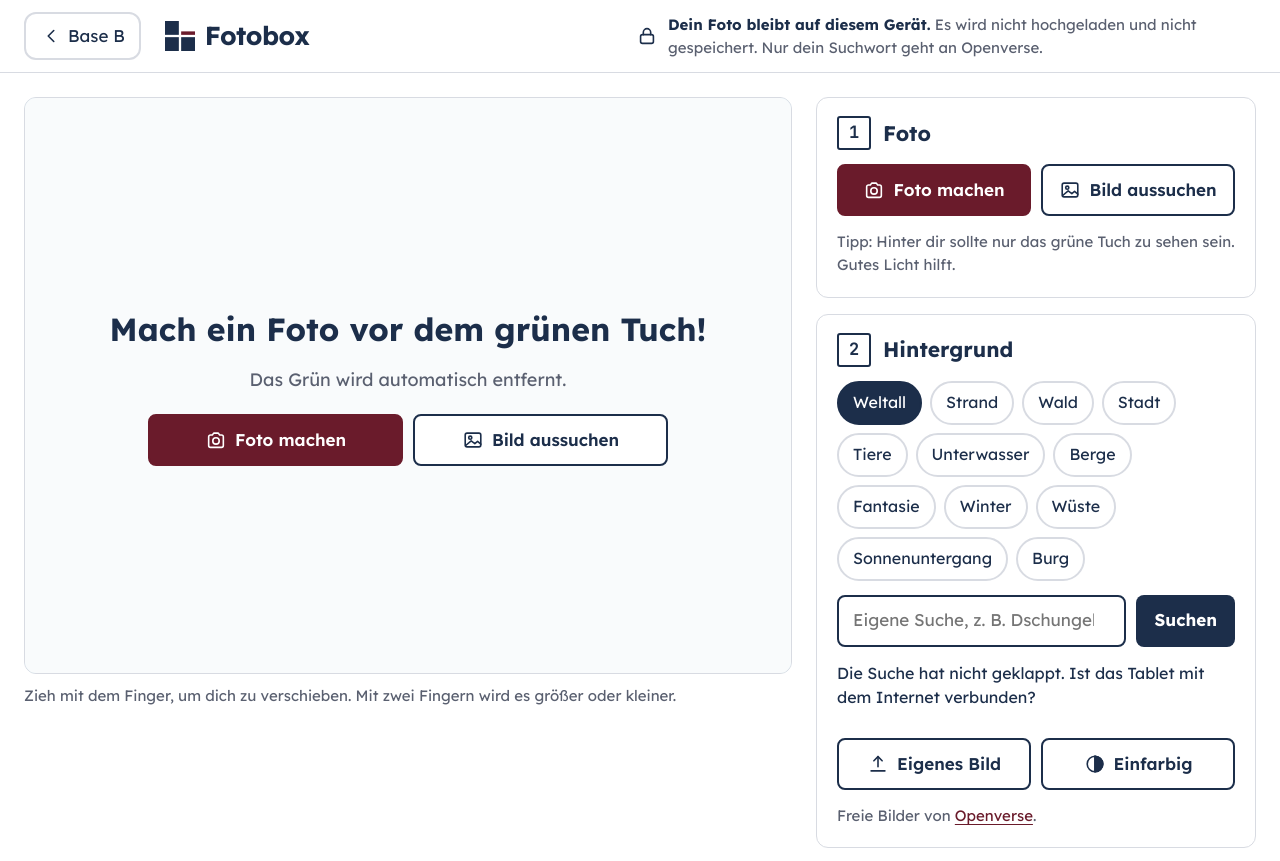
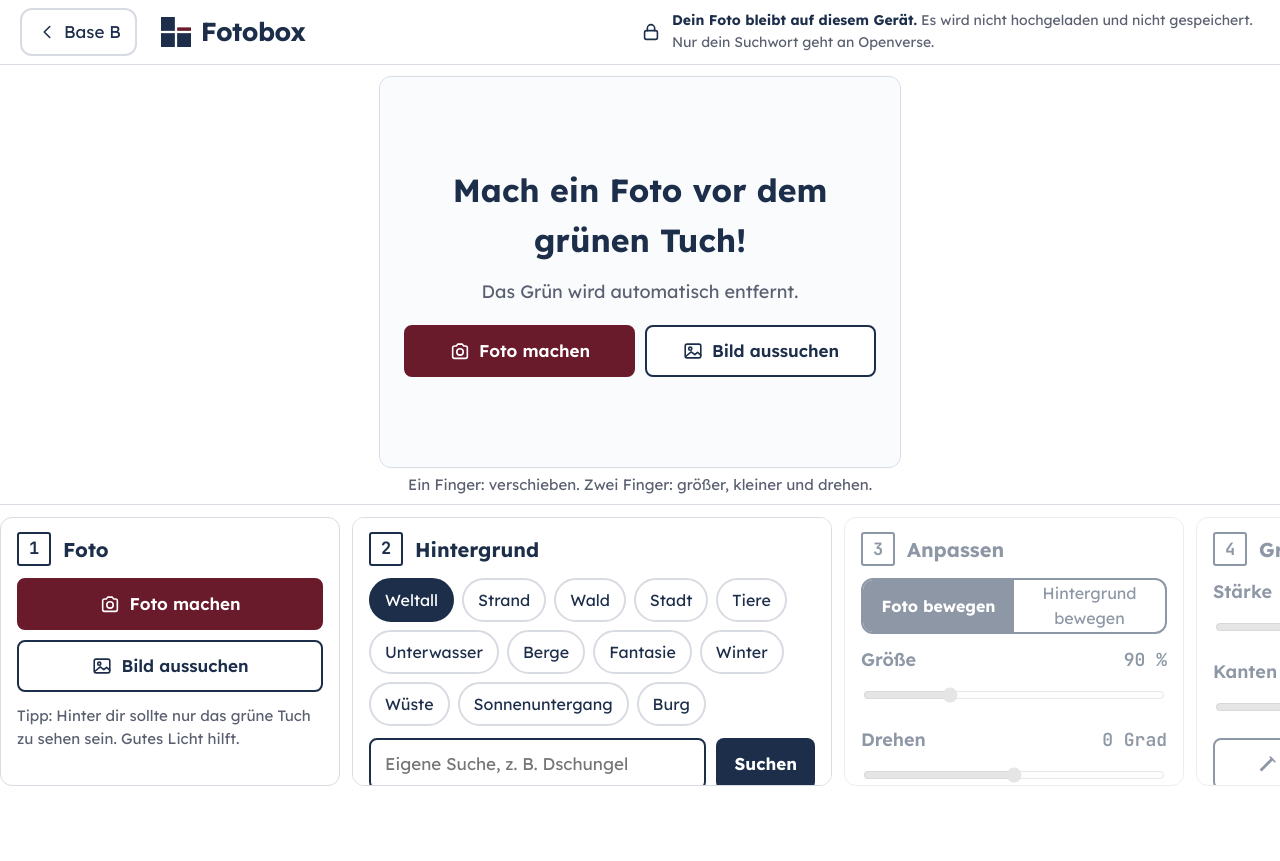
Before and after one commit to base-b2/base-b2.github.io, a plain HTML site: page werkzeuge/fotobox/index.html in a window 1280 px wide. Shown: the top 861 px of the page. After the commit the page ends 800 px from the top, so only its background shows below. Drawn offline with Linux system fonts and the light colour scheme; no server answers.

Commit message:
fotobox update

```diff
--- a/werkzeuge/fotobox/fotobox.css
+++ b/werkzeuge/fotobox/fotobox.css
@@ -1,8 +1,10 @@
 /* Base B | Fotobox (Tablet, Kinder 10-12) */
-body { font-size: 18px; }
+html, body { height: 100%; }
+body { font-size: 18px; display: flex; flex-direction: column; height: 100vh; height: 100dvh; min-height: 0; overflow: hidden; }
+#inhalt { flex: 1; min-height: 0; display: flex; flex-direction: column; }
 .fb-kopf {
   display: flex; align-items: center; gap: 12px 24px; flex-wrap: wrap;
-  padding: 12px 24px; border-bottom: 1px solid var(--bb-linie);
+  padding: 8px 20px; border-bottom: 1px solid var(--bb-linie); flex: none;
 }
 .fb-zurueck {
   min-height: 48px; display: inline-flex; align-items: center; gap: 6px; padding: 0 14px;
@@ -14,19 +16,29 @@ body { font-size: 18px; }
 .fb-marke-dunkel { display: none; }
 :root[data-theme="dunkel"] .fb-marke-hell { display: none; }
 :root[data-theme="dunkel"] .fb-marke-dunkel { display: block; }
-.fb-hinweis { margin: 0 0 0 auto; display: flex; align-items: center; gap: 10px; font-size: 15px; color: var(--bb-nebentext); max-width: 620px; }
+.fb-hinweis { margin: 0 0 0 auto; display: flex; align-items: center; gap: 10px; font-size: 14px; color: var(--bb-nebentext); max-width: 620px; }
 .fb-hinweis b { color: var(--bb-text); }
 .fb-hinweis svg { flex: none; width: 22px; height: 22px; color: var(--bb-text); }
 
-/* Aufbau: Vorschau links, Bedienfeld rechts */
-.fb-layout { display: grid; grid-template-columns: minmax(0, 1fr) minmax(360px, 440px); gap: 24px; padding: 24px; align-items: start; max-width: 1500px; margin: 0 auto; }
-.fb-vorschau { position: sticky; top: 16px; display: flex; flex-direction: column; gap: 10px; }
-.fb-panel { display: flex; flex-direction: column; gap: 16px; }
+/* Aufbau: Ergebnis fest oben, Funktionsleiste unten (waagrecht wischbar) */
+.fb-layout { flex: 1; min-height: 0; display: flex; flex-direction: column; }
+.fb-vorschau { flex: 1; min-height: 0; display: flex; flex-direction: column; gap: 6px; padding: 12px 20px 8px; }
+.fb-buehne-box { flex: 1; min-height: 0; position: relative; }
+.fb-buehne-box > .fb-buehne { position: absolute; left: 50%; top: 50%; transform: translate(-50%, -50%); }
+.fb-vorschau > p { flex: none; text-align: center; }
+.fb-panel {
+  flex: none; height: clamp(250px, 37dvh, 400px); display: flex; gap: 12px; padding: 12px 20px 14px;
+  overflow-x: auto; overflow-y: hidden; scroll-snap-type: x proximity; overscroll-behavior: contain;
+  border-top: 1px solid var(--bb-linie); background: var(--bb-grund);
+}
 .fb-karte {
+  flex: 0 0 340px; height: 100%; overflow-y: auto; scroll-snap-align: start; overscroll-behavior: contain;
   margin: 0; min-width: 0; border: 1px solid var(--bb-linie); border-radius: var(--bb-radius-m); background: var(--bb-flaeche);
-  padding: 18px 20px 20px; display: flex; flex-direction: column; gap: 14px;
+  padding: 14px 16px 16px; display: flex; flex-direction: column; gap: 12px;
 }
-.fb-karte h2, .fb-karte legend { font-size: 21px; font-weight: 700; display: flex; align-items: center; gap: 12px; margin: 0; padding: 0; }
+.fb-karte > * { flex: none; }
+.fb-karte-breit { flex-basis: 480px; }
+.fb-karte h2, .fb-karte legend { font-size: 20px; font-weight: 700; display: flex; align-items: center; gap: 12px; margin: 0; padding: 0; }
 .fb-karte legend { float: left; width: 100%; margin-bottom: 0; }
 .fb-karte legend + * { clear: both; }
 .fb-nr {
@@ -37,9 +49,9 @@ body { font-size: 18px; }
 .fb-karte:disabled * { cursor: not-allowed; }
 
 .fb-buehne {
-  position: relative; border-radius: var(--bb-radius-m); overflow: hidden; border: 1px solid var(--bb-linie); background: var(--bb-eisblau);
+  position: relative; border-radius: var(--bb-radius-m); overflow: hidden; border: 1px solid var(--bb-linie); background: var(--bb-eisblau); flex: none;
 }
-#view { display: block; width: 100%; height: auto; touch-action: none; cursor: grab; }
+#view { display: block; touch-action: none; cursor: grab; }
 body:not(.hat-foto) #view { cursor: default; touch-action: auto; }
 #view.zieht { cursor: grabbing; }
 .waehlt #view { cursor: crosshair; }
@@ -142,9 +154,9 @@ body:not(.hat-foto) #view { cursor: default; touch-action: auto; }
 .fb-toast.zeigen { transform: translateX(-50%) translateY(0); opacity: 1; }
 
 
-@media (max-width: 900px) {
-  .fb-layout { grid-template-columns: 1fr; padding: 16px; }
-  .fb-vorschau { position: static; }
-  .fb-hinweis { margin-left: 0; }
-  .fb-bilder { grid-template-columns: repeat(auto-fill, minmax(140px, 1fr)); }
+@media (max-width: 700px) {
+  .fb-hinweis { display: none; }
+  .fb-vorschau { padding: 8px 12px 6px; }
+  .fb-panel { padding: 10px 12px 12px; }
+  .fb-karte { flex-basis: 85vw; }
 }
--- a/werkzeuge/fotobox/fotobox.js
+++ b/werkzeuge/fotobox/fotobox.js
@@ -42,7 +42,7 @@
     tol: 60, weich: 25, saum: 60,
     hg: { art: 'farbe', farbe: '#DDEBF2' },
     pos: { cx: 0.5, unten: 1, h: 0.9 },   // Foto: Mitte x, Unterkante, Höhe (Anteile der Ausgabe)
-    hgPos: { cx: 0.5, cy: 0.5, s: 1 },    // Hintergrund: Mitte und Zoom
+    hgPos: { cx: 0.5, cy: 0.5, s: 1, rot: 0 },   // Hintergrund: Mitte, Zoom, Drehung
     drehung: 0, spiegel: false, ziel: 'foto', waehlt: false,
     suche: { q: '', seite: 1, token: 0 },
   };
@@ -167,6 +167,12 @@
   }
   function begrenzeHg() {
     const p = st.hgPos;
+    if (p.rot) {   // gedreht: frei bewegen, nur nicht ganz aus dem Bild schieben
+      p.s = Math.min(4, Math.max(0.3, p.s));
+      p.cx = Math.min(1.5, Math.max(-0.5, p.cx));
+      p.cy = Math.min(1.5, Math.max(-0.5, p.cy));
+      return;
+    }
     p.s = Math.min(4, Math.max(1, p.s));
     const lo = 1 - p.s / 2, hi = p.s / 2;
     p.cx = Math.min(hi, Math.max(lo, p.cx));
@@ -176,15 +182,23 @@
     if (st.waehlt && st.foto) {
       view.width = st.foto.width; view.height = st.foto.height;
       vctx.drawImage(st.foto, 0, 0);
+      passeAn();
       return;
     }
     const [W, H] = ausgabeGroesse();
-    if (view.width !== W || view.height !== H) { view.width = W; view.height = H; }
+    if (view.width !== W || view.height !== H) { view.width = W; view.height = H; passeAn(); }
     vctx.clearRect(0, 0, W, H);
     if (st.hg.art === 'bild') {
       begrenzeHg();
       const p = st.hgPos, dw = W * p.s, dh = H * p.s;
-      vctx.drawImage(st.hg.leinwand, p.cx * W - dw / 2, p.cy * H - dh / 2, dw, dh);
+      if (p.rot) {
+        vctx.fillStyle = '#FFFFFF'; vctx.fillRect(0, 0, W, H);
+        vctx.save();
+        vctx.translate(p.cx * W, p.cy * H);
+        vctx.rotate(p.rot * Math.PI / 180);
+        vctx.drawImage(st.hg.leinwand, -dw / 2, -dh / 2, dw, dh);
+        vctx.restore();
+      } else vctx.drawImage(st.hg.leinwand, p.cx * W - dw / 2, p.cy * H - dh / 2, dw, dh);
     } else { vctx.fillStyle = st.hg.farbe; vctx.fillRect(0, 0, W, H); }
     if (st.frei) {
       const fh = st.pos.h * H, fw = fh * st.foto.width / st.foto.height;
@@ -216,6 +230,20 @@
     vctx.fillText(t, W - tw - pad, H - pad - fs / 2);
     vctx.restore();
   }
+  // Vorschau so groß wie möglich in den freien Platz einpassen (Seitenverhältnis bleibt)
+  function passeAn() {
+    const box = $('#buehne-box');
+    const bw = box.clientWidth, bh = box.clientHeight;
+    if (!bw || !bh || !view.width) return;
+    const r = view.width / view.height;
+    let w = bw, h = bw / r;
+    if (h > bh) { h = bh; w = bh * r; }
+    view.style.width = Math.floor(w) + 'px';
+    view.style.height = Math.floor(h) + 'px';
+  }
+  if (window.ResizeObserver) new ResizeObserver(passeAn).observe($('#buehne-box'));
+  else window.addEventListener('resize', passeAn);
+
   let geplant = false, neuKey = false;
   function plane(key) {
     if (key) neuKey = true;
@@ -230,18 +258,17 @@
     if (st.ziel === 'foto') { g.min = 10; g.max = 300; g.value = Math.round(st.pos.h * 100); }
     else { g.min = 100; g.max = 400; g.value = Math.round(st.hgPos.s * 100); }
     $('#groesse-wert').textContent = g.value + ' %';
-    $('#drehen').value = st.drehung;
-    $('#drehen-wert').textContent = st.drehung + ' Grad';
+    const grad = Math.round(st.ziel === 'foto' ? st.drehung : st.hgPos.rot);
+    $('#drehen').value = grad;
+    $('#drehen-wert').textContent = grad + ' Grad';
     const aus = st.ziel !== 'foto';
-    $('#drehen').disabled = aus;
-    $('#drehen-feld').classList.toggle('aus', aus);
     $('#spiegeln').disabled = aus;
     $('#spiegeln').classList.toggle('an', st.spiegel);
     $('#spiegeln').setAttribute('aria-pressed', st.spiegel ? 'true' : 'false');
   }
   function allesZuruecksetzen() {
     st.pos = { cx: 0.5, unten: 1, h: 0.9 };
-    st.hgPos = { cx: 0.5, cy: 0.5, s: 1 };
+    st.hgPos = { cx: 0.5, cy: 0.5, s: 1, rot: 0 };
     st.drehung = 0; st.spiegel = false;
   }
   $$('input[name="ziel"]').forEach((r) => r.addEventListener('change', () => { st.ziel = r.value; aktualisiereRegler(); }));
@@ -250,7 +277,12 @@
     if (st.ziel === 'foto') st.pos.h = v; else st.hgPos.s = v;
     plane();
   });
-  $('#drehen').addEventListener('input', (e) => { st.drehung = Number(e.target.value); plane(); });
+  function winkel(g) { g = ((g + 180) % 360 + 360) % 360 - 180; return Math.abs(g) < 0.5 ? 0 : g; }
+  function drehe(grad, absolut = false) {
+    if (st.ziel === 'foto') st.drehung = winkel(absolut ? grad : st.drehung + grad);
+    else { st.hgPos.rot = winkel(absolut ? grad : st.hgPos.rot + grad); begrenzeHg(); }
+  }
+  $('#drehen').addEventListener('input', (e) => { drehe(Number(e.target.value), true); plane(); });
   $('#spiegeln').addEventListener('click', () => { st.spiegel = !st.spiegel; plane(); });
   $('#zuruecksetzen').addEventListener('click', () => { allesZuruecksetzen(); plane(); });
   function bindeRegler(id, schl) {
@@ -269,7 +301,8 @@
     const cx = a.reduce((s, p) => s + p.x, 0) / a.length;
     const cy = a.reduce((s, p) => s + p.y, 0) / a.length;
     const d = a.length >= 2 ? Math.hypot(a[0].x - a[1].x, a[0].y - a[1].y) : 0;
-    return { cx, cy, d };
+    const w = a.length >= 2 ? Math.atan2(a[1].y - a[0].y, a[1].x - a[0].x) * 180 / Math.PI : 0;
+    return { cx, cy, d, w };
   }
   function zoome(f) {
     if (st.ziel === 'foto') st.pos.h = Math.min(3, Math.max(0.1, st.pos.h * f));
@@ -279,7 +312,7 @@
     if (!st.foto) return;
     if (st.waehlt) { waehleFarbe(e); return; }
     e.preventDefault();
-    view.setPointerCapture(e.pointerId);
+    try { view.setPointerCapture(e.pointerId); } catch (err) { /* ohne Capture weiter */ }
     finger.set(e.pointerId, { x: e.clientX, y: e.clientY });
     view.classList.add('zieht');
   });
@@ -292,7 +325,12 @@
     const dx = (nachher.cx - vorher.cx) / rect.width, dy = (nachher.cy - vorher.cy) / rect.height;
     if (st.ziel === 'foto') { st.pos.cx += dx; st.pos.unten += dy; }
     else { st.hgPos.cx += dx; st.hgPos.cy += dy; begrenzeHg(); }
-    if (finger.size >= 2 && vorher.d > 0 && nachher.d > 0) zoome(nachher.d / vorher.d);
+    if (finger.size >= 2 && vorher.d > 0 && nachher.d > 0) {
+      zoome(nachher.d / vorher.d);
+      let dw = nachher.w - vorher.w;   // Drehung zwischen den beiden Fingern
+      if (dw > 180) dw -= 360; if (dw < -180) dw += 360;
+      drehe(dw);
+    }
     plane();
   });
   const fingerWeg = (e) => { finger.delete(e.pointerId); if (!finger.size) view.classList.remove('zieht'); };
@@ -301,7 +339,8 @@
   view.addEventListener('wheel', (e) => {
     if (!st.foto || st.waehlt) return;
     e.preventDefault();
-    zoome(Math.exp(-e.deltaY * 0.0015));
+    if (e.shiftKey) drehe(e.deltaY > 0 ? 3 : -3);   // Maus: Umschalt + Mausrad dreht
+    else zoome(Math.exp(-e.deltaY * 0.0015));
     plane();
   }, { passive: false });
 
@@ -434,7 +473,7 @@
   }
   function setzeHg(hg) {
     st.hg = hg;
-    st.hgPos = { cx: 0.5, cy: 0.5, s: 1 };
+    st.hgPos = { cx: 0.5, cy: 0.5, s: 1, rot: 0 };
     const q = $('#quelle');
     q.textContent = '';
     if (hg.art === 'bild' && hg.quelle) {
--- a/werkzeuge/fotobox/index.html
+++ b/werkzeuge/fotobox/index.html
@@ -29,9 +29,10 @@
   <p class="fb-hinweis"><svg width="28" height="28" viewBox="0 0 24 24" fill="none" stroke="currentColor" stroke-width="1.75" stroke-linecap="round" stroke-linejoin="round" aria-hidden="true"><rect x="5" y="10.5" width="14" height="9.5" rx="2"/><path d="M8 10.5V8a4 4 0 0 1 8 0v2.5"/></svg><span><b>Dein Foto bleibt auf diesem Gerät.</b> Es wird nicht hochgeladen und nicht gespeichert. Nur dein Suchwort geht an Openverse.</span></p>
 </header>
 
-<main class="fb-layout">
+<div class="fb-layout">
   <!-- Vorschau -->
   <section class="fb-vorschau" aria-label="Vorschau">
+    <div class="fb-buehne-box" id="buehne-box">
     <div class="fb-buehne" id="buehne">
       <canvas id="view" aria-label="Vorschau deines Bildes"></canvas>
       <div class="fb-leer" id="leer">
@@ -44,12 +45,13 @@
       </div>
       <p class="fb-farbe-hinweis" id="farbe-hinweis" hidden>Tippe auf das Grün im Bild.</p>
     </div>
-    <p class="fb-klein">Zieh mit dem Finger, um dich zu verschieben. Mit zwei Fingern wird es größer oder kleiner.</p>
+    </div>
+    <p class="fb-klein">Ein Finger: verschieben. Zwei Finger: größer, kleiner und drehen.</p>
     <p class="fb-quelle" id="quelle" hidden></p>
   </section>
 
   <!-- Bedienfeld -->
-  <div class="fb-panel">
+  <div class="fb-panel" id="panel" aria-label="Funktionen">
 
     <section class="fb-karte">
       <h2><span class="fb-nr">1</span>Foto</h2>
@@ -60,7 +62,7 @@
       <p class="fb-klein">Tipp: Hinter dir sollte nur das grüne Tuch zu sehen sein. Gutes Licht hilft.</p>
     </section>
 
-    <section class="fb-karte">
+    <section class="fb-karte fb-karte-breit">
       <h2><span class="fb-nr">2</span>Hintergrund</h2>
       <div class="fb-chips" id="chips" role="group" aria-label="Kategorien"></div>
       <form class="fb-suche" id="suche" role="search">
@@ -88,7 +90,7 @@
         <input type="range" id="groesse" min="10" max="300" value="100">
       </label>
       <label class="fb-regler" id="drehen-feld">Drehen <span id="drehen-wert" class="mono">0</span>
-        <input type="range" id="drehen" min="-30" max="30" value="0">
+        <input type="range" id="drehen" min="-180" max="180" value="0">
       </label>
       <div class="fb-zwei">
         <button class="fb-knopf" type="button" id="spiegeln"><svg width="28" height="28" viewBox="0 0 24 24" fill="none" stroke="currentColor" stroke-width="1.75" stroke-linecap="round" stroke-linejoin="round" aria-hidden="true"><line x1="12" y1="3" x2="12" y2="21"/><polyline points="8,7 3,12 8,17"/><polyline points="16,7 21,12 16,17"/></svg>Spiegeln</button>
@@ -116,7 +118,7 @@
     </fieldset>
 
   </div>
-</main>
+</div>
 
 <!-- Kamera -->
 <div class="fb-kamera" id="kamera" hidden>
```
Also changed, not shown: _werkstatt/fotobox_inhalt.html (+8 -6 lines).
